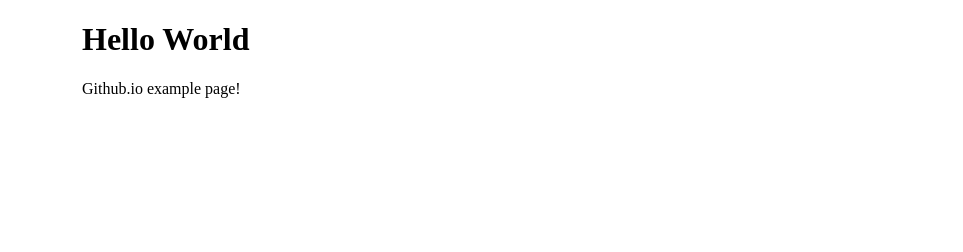
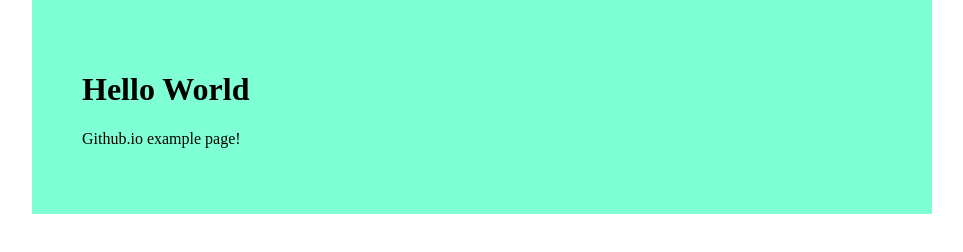
Before and after one commit to kemikal/kemikal.github.io, a plain HTML site: page index.html in a window 1280 px wide. Shown: the whole page, without its empty margins (158-1121 px from the left). Drawn offline with Linux system fonts and the light colour scheme.

Commit message:
adds bg color, and padding

```diff
--- a/index.html
+++ b/index.html
@@ -11,6 +11,8 @@
         #content{
             width: 800px;
             margin:auto;
+            background-color: aquamarine;
+            padding: 50px;
         }
         </style>
 
```
